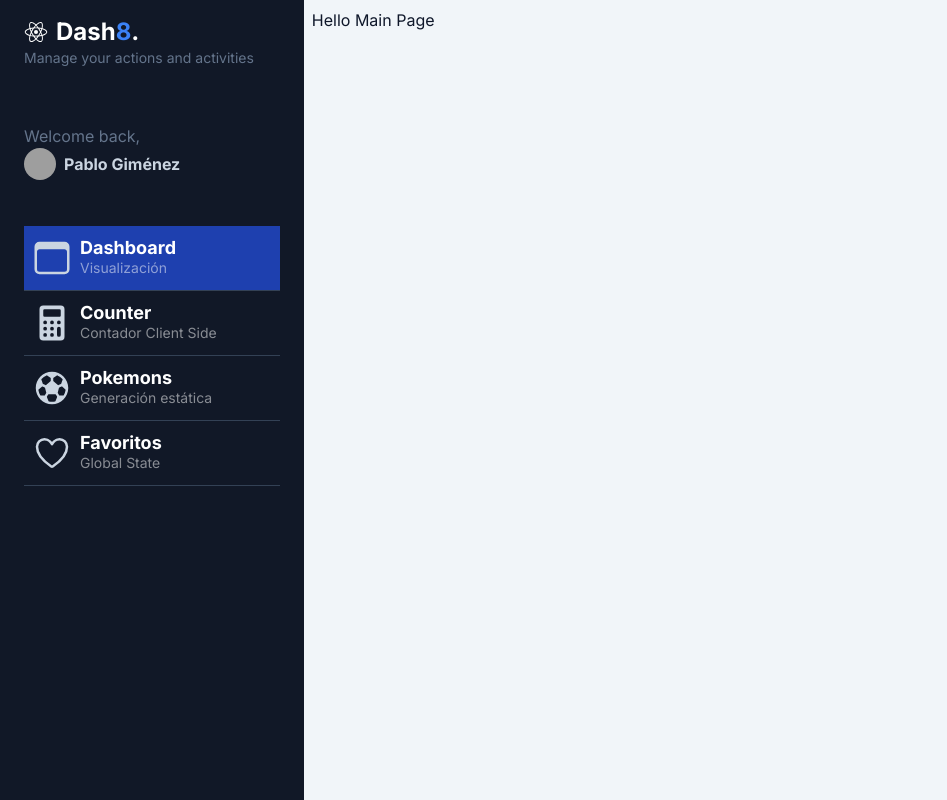
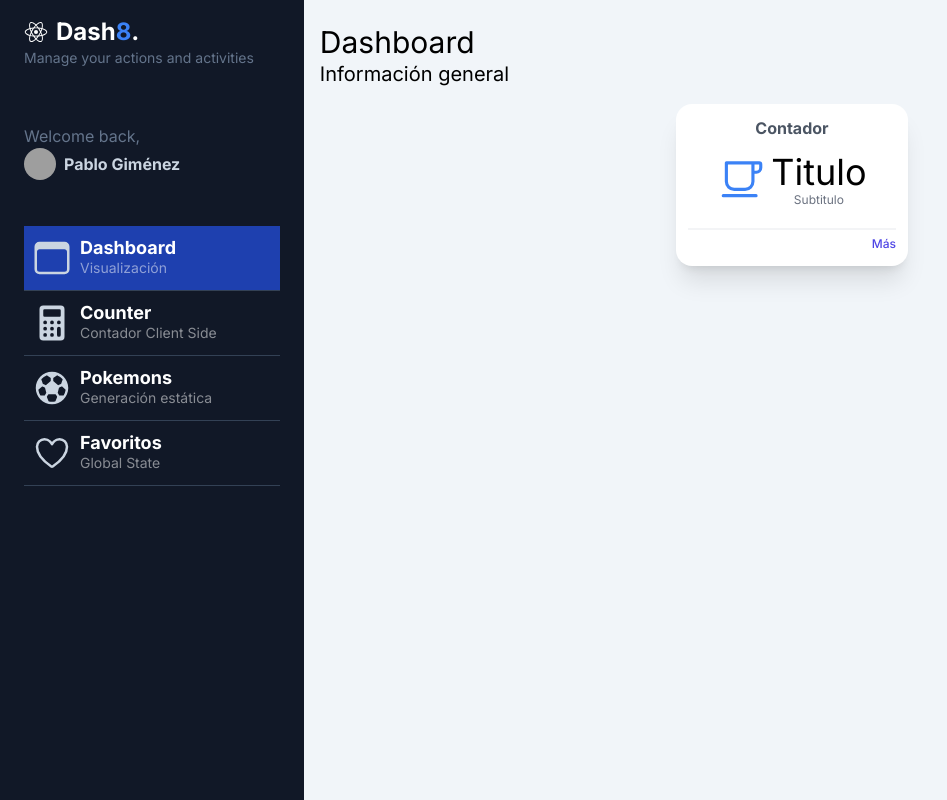
Before and after one commit to next-js-curses/02-my-dashboard, a Next.js app: page /dashboard/main in a window 1280 px wide. Shown: the whole page, without its empty margins (0-947 px from the left). Built offline with nearby package versions, Linux system fonts and the light colour scheme; grey boxes are pictures that could not be loaded.

Commit message:
wip: se comete avances del curso

```diff
--- a/package.json
+++ b/package.json
@@ -9,10 +9,12 @@
     "lint": "next lint"
   },
   "dependencies": {
+    "@reduxjs/toolkit": "^2.2.5",
     "next": "14.1.0",
     "react": "^18",
     "react-dom": "^18",
-    "react-icons": "^5.0.1"
+    "react-icons": "^5.0.1",
+    "react-redux": "^9.1.2"
   },
   "devDependencies": {
     "@types/node": "^20",
--- a/src/app/dashboard/main/page.tsx
+++ b/src/app/dashboard/main/page.tsx
@@ -1,5 +1,19 @@
+import { SimpleWidget } from "@/components";
+
+
+export const metadata = {
+ title: 'Admin Dashboard',
+ description: 'Información general',
+};
+
 export default function MainPage() {
   return (
-    <div>Hello Main Page</div>
+    <div className="text-black p-2">
+      <h1 className="mt-2 text-3xl">Dashboard</h1>
+      <span className="text-xl">Información general</span>
+      <div className="flex flex-wrap p-2 items-center justify-center">
+        <SimpleWidget />
+      </div>
+    </div>
   )
 }
--- a/src/app/layout.tsx
+++ b/src/app/layout.tsx
@@ -1,6 +1,7 @@
 import type { Metadata } from "next";
 import { Inter } from "next/font/google";
 import "./globals.css";
+import { Providers } from "@/store/Providers";
 
 const inter = Inter({ subsets: ["latin"] });
 
@@ -16,7 +17,11 @@ export default function RootLayout({
 }>) {
   return (
     <html lang="es">
-      <body className={inter.className}>{children}</body>
+      <body className={inter.className}>
+        <Providers>
+          {children}
+        </Providers>
+      </body>
     </html>
   );
 }
--- /dev/null
+++ b/src/components/SimpleWidget.tsx
@@ -0,0 +1,31 @@
+import Link from "next/link"
+import { IoCafeOutline } from "react-icons/io5"
+
+export const SimpleWidget = () => {
+  return (
+    <div className="bg-white shadow-xl p-3 sm:min-w-[25%] min-w-full  rounded-2xl border-1 border-gray-50 mx-2 my-2">
+      <div className="flex flex-col">
+        <div>
+          <h2 className="font-bold text-gray-600 text-center">Contador</h2>
+        </div>
+        <div className="my-3">
+          <div className="flex flex-row items-center justify-center space-x-1 ">
+            <div id="icon">
+              {/* Icono irá aquí */}
+              { <IoCafeOutline size={50} className="text-blue-500" /> }
+            </div>
+            <div id="temp" className="text-center">
+              <h4 className="text-4xl">Titulo</h4>
+              <p className="text-xs text-gray-500">Subtitulo</p>
+            </div>
+          </div>
+        </div>
+
+        <div className="w-full place-items-end text-right border-t-2 border-gray-100 mt-2">
+            <Link href="#" className="text-indigo-600 text-xs font-medium">Más</Link>
+        </div>
+
+      </div>
+    </div>
+  )
+}
--- a/src/components/index.ts
+++ b/src/components/index.ts
@@ -1,2 +1,3 @@
 export { Sidebar } from './Sidebar'
 export { SidebarMenuItem } from './SidebarMenuItem'
+export { SimpleWidget } from './SimpleWidget'
--- /dev/null
+++ b/src/store/Providers.tsx
@@ -0,0 +1,15 @@
+'use client'
+import { Provider } from "react-redux"
+import { store } from "."
+
+interface Props {
+  children: React.ReactNode
+}
+
+export const Providers = ({ children }: Props) => {
+  return (
+    <Provider store={ store }>
+      { children }
+    </Provider>
+  )
+}
--- /dev/null
+++ b/src/store/counter/counterSlice.ts
@@ -0,0 +1,21 @@
+import { createSlice } from '@reduxjs/toolkit'
+
+interface CounterState {
+  count: number
+}
+
+const initialState: CounterState = {
+  count: 5
+}
+
+const counterSlice = createSlice({
+  name: 'counter',
+  initialState,
+  reducers: {
+
+  }
+});
+
+export const {} = counterSlice.actions;
+
+export default counterSlice.reducer;
--- /dev/null
+++ b/src/store/index.ts
@@ -0,0 +1,13 @@
+import { configureStore } from '@reduxjs/toolkit'
+import counterReducer from '@/store/counter/counterSlice'
+
+export const store = configureStore({
+  reducer: {
+    counterReducer
+  },
+})
+
+// Infer the `RootState` and `AppDispatch` types from the store itself
+export type RootState = ReturnType<typeof store.getState>
+// Inferred type: {posts: PostsState, comments: CommentsState, users: UsersState}
+export type AppDispatch = typeof store.dispatch
```
Also changed, not shown: 1 other file (tests, documents, lock files or other folders).
